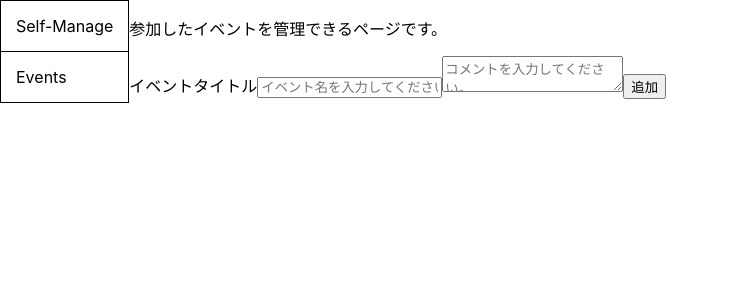
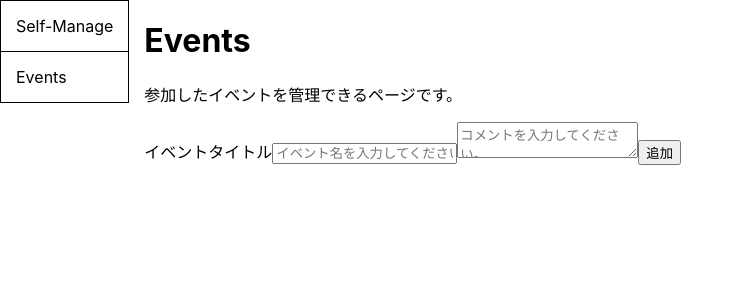
Before and after one commit to azufb/self-manage-app, a React app: page /Events in a window 1280 px wide. Shown: the top 300 px of the page, without its empty margins (0-744 px from the left). Built offline with nearby package versions, Linux system fonts and the light colour scheme.

Commit message:
中心となるページのタイトル部分を合わせた

```diff
--- a/src/components/EventManage.js
+++ b/src/components/EventManage.js
@@ -1,10 +1,12 @@
 import React from "react";
 import EventForm from "./EventForm";
 import EventList from "./EventList";
+import styles from "../styles/Events.css";
 
 const EventManage = () => {
   return (
-    <div>
+    <div className={styles.contents}>
+      <h1>Events</h1>
       <p>参加したイベントを管理できるページです。</p>
       <EventForm />
       <EventList />
--- a/src/components/Home.js
+++ b/src/components/Home.js
@@ -1,8 +1,9 @@
 import React from "react";
+import styles from "../styles/Home.css";
 
 const Home = () => {
   return (
-    <div>
+    <div className={styles.contents}>
       <h1>Self Manage Application</h1>
       <p>
         参加したイベントなど、履歴を残しておきたいものをリスト表示することができます。<br />
--- /dev/null
+++ b/src/styles/Events.css
@@ -0,0 +1,3 @@
+.contents {
+  padding-left: 15px;
+}
--- /dev/null
+++ b/src/styles/Home.css
@@ -0,0 +1,4 @@
+.contents {
+  padding-left: 15px;
+  height: 100%;
+}
```
